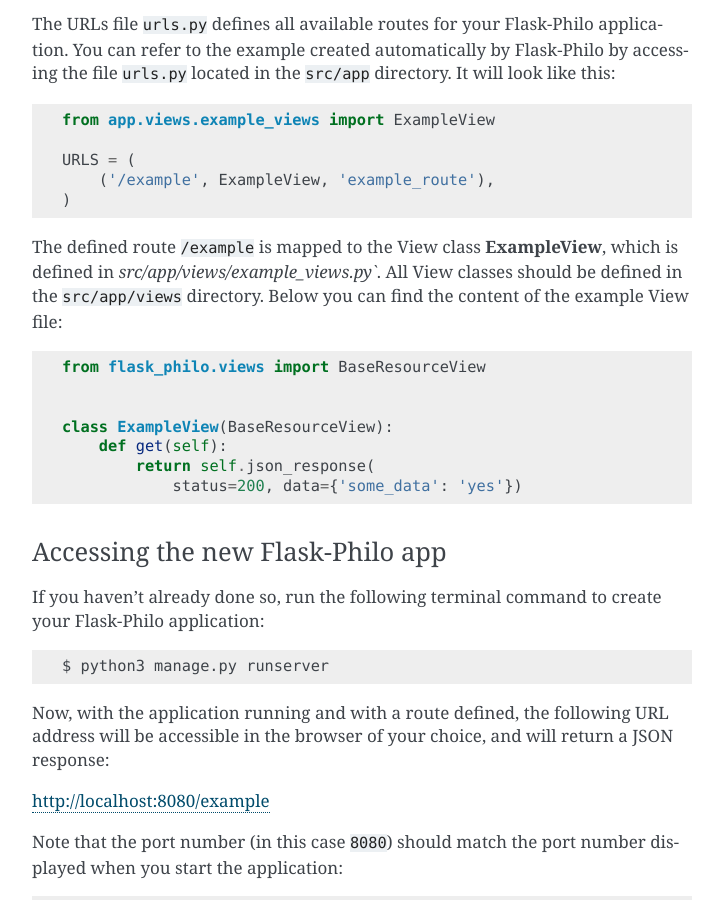
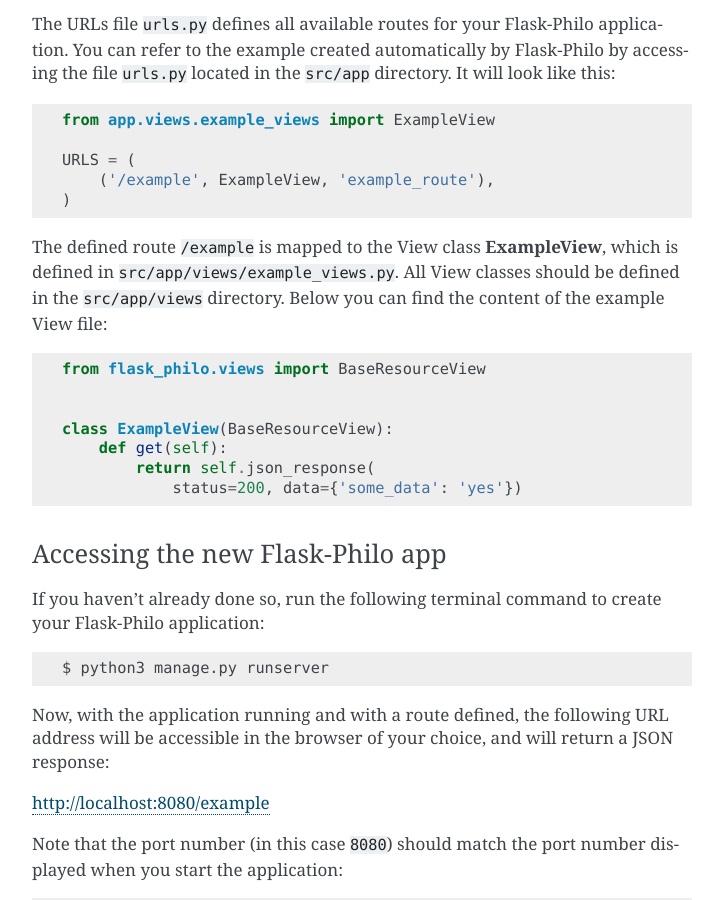
Before and after one commit to fenderdigital/flask-philo, a Sphinx documentation site: the page built from documentation/source/introduction.rst, in a window 1280 px wide and 900 px high, scrolled down 2562 px. Shown: the whole window, without its empty margins (388-1111 px from the left). Built offline with Sphinx 7.4.7, drawn with Linux system fonts in a browser that asks for light colours; pages that are not in the unit, such as notebooks, are missing from menus.

```diff
--- a/documentation/source/introduction.rst
+++ b/documentation/source/introduction.rst
@@ -137,7 +137,7 @@ The URLs file ``urls.py`` defines all available routes for your Flask-Philo appl
         ('/example', ExampleView, 'example_route'),
     )
 
-The defined route ``/example`` is mapped to the View class **ExampleView**, which is defined in `src/app/views/example_views.py``. All View classes should be defined in the ``src/app/views`` directory. Below you can find the content of the example View file:
+The defined route ``/example`` is mapped to the View class **ExampleView**, which is defined in ``src/app/views/example_views.py``. All View classes should be defined in the ``src/app/views`` directory. Below you can find the content of the example View file:
 
 ::
 
```
